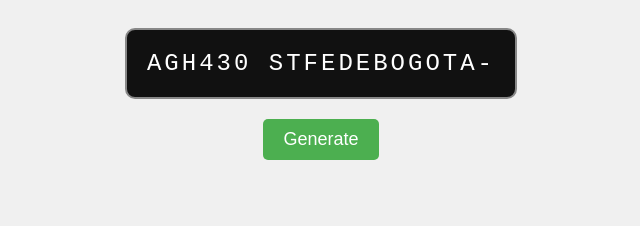
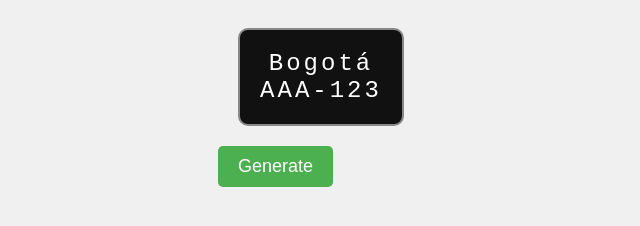
Before and after one commit to Maurux01/number-plate-generator, a plain HTML site: page index.html in a window 1280 px wide. Shown: the whole page, without its empty margins (319-959 px from the left). Drawn offline with Linux system fonts and the light colour scheme.

Commit message:
Update index.html

```diff
--- a/index.html
+++ b/index.html
@@ -1,12 +1,19 @@
 <!DOCTYPE html>
-<html>
+<html lang="en">
 <head>
-    <link rel="stylesheet" href="styles.css">
+  <meta charset="UTF-8">
+  <meta name="viewport" content="width=device-width, initial-scale=1.0">
+  <title>Car Plate Generator</title>
+  <link rel="stylesheet" href="styles.css">
 </head>
 <body>
-    <div class="plate" id="plate">AGH430 STFEDEBOGOTA-</div>
-    <button id="generateBtn">Generate</button>
-
-    <script src="script.js"></script>
+  <div class="container">
+    <div class="plate">
+      <div class="city" id="city">Bogotá</div>
+      <div class="code" id="code">AAA-123</div>
+    </div>
+    <button onclick="generatePlate()">Generate</button>
+  </div>
+  <script src="script.js"></script>
 </body>
 </html>
```
